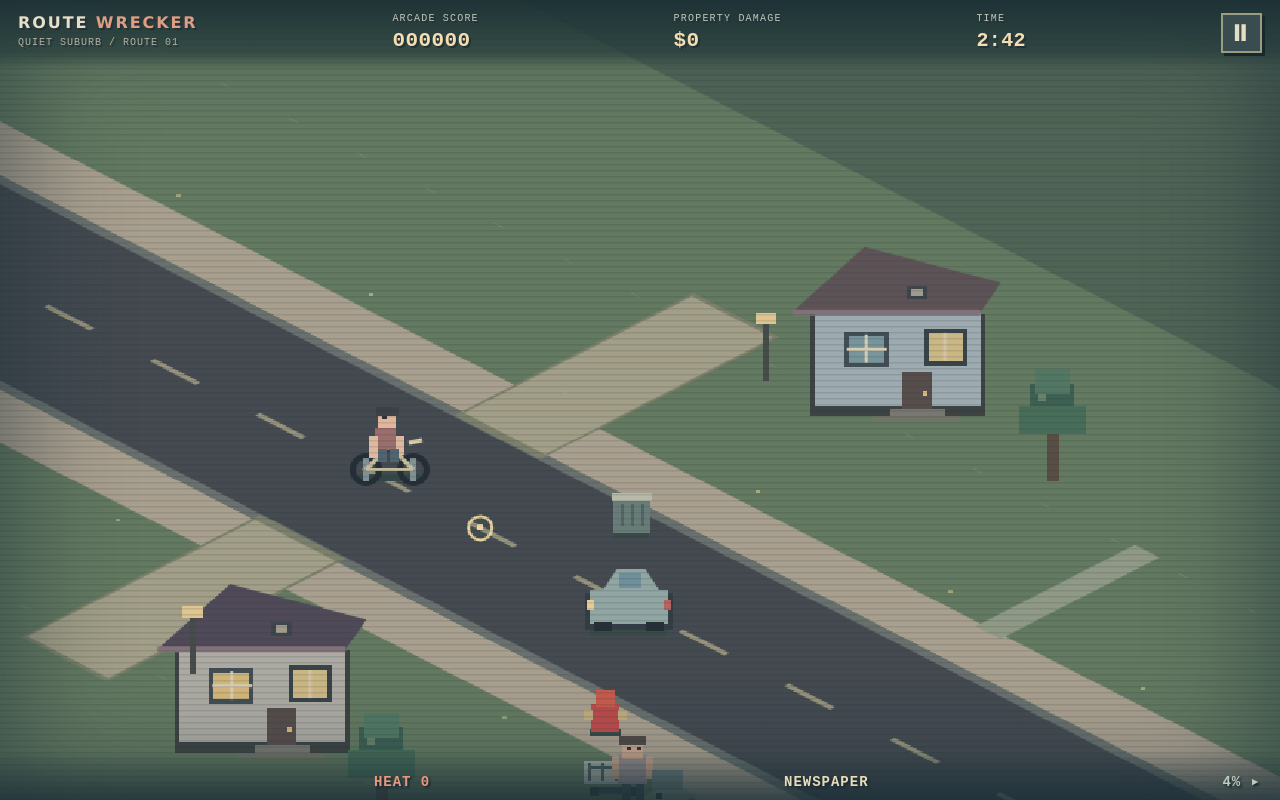
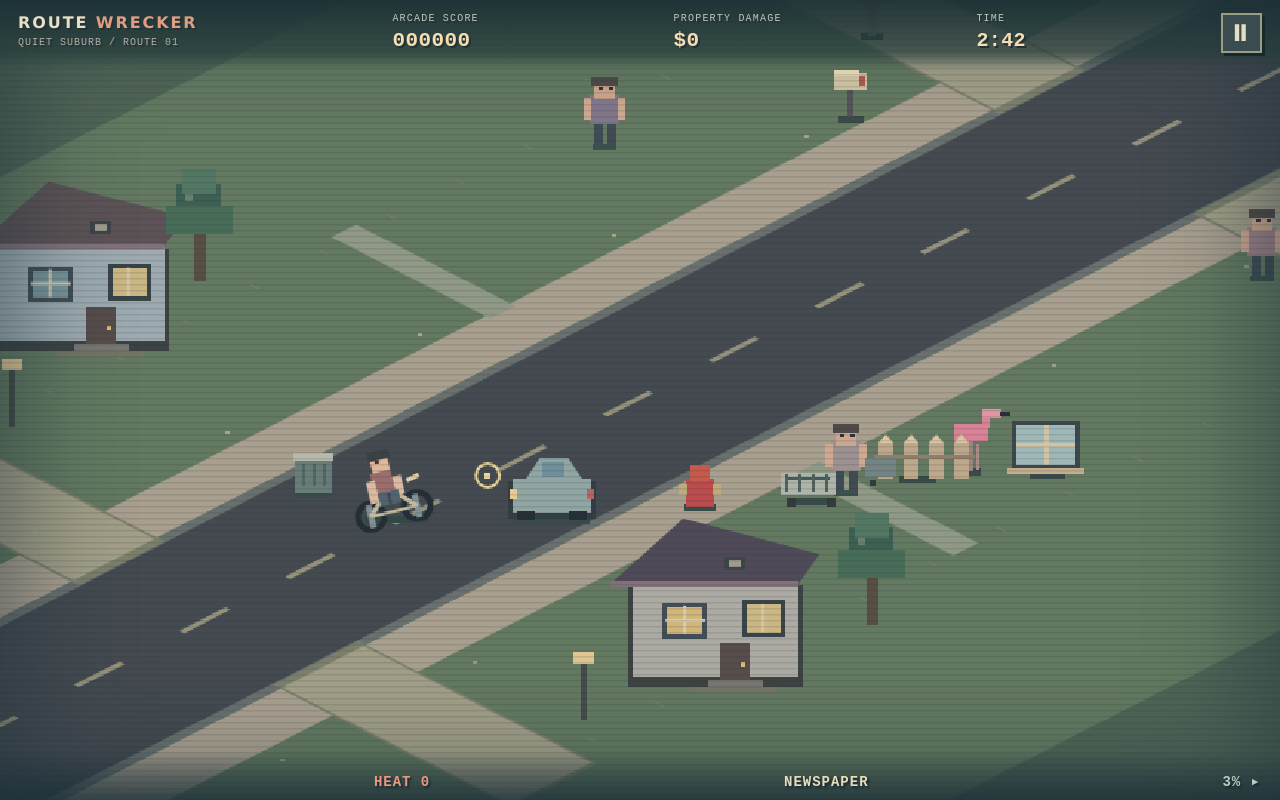
Before and after one commit to narmanb/route-wrecker, a website with bundled scripts: page index.html in a window 1280 px wide. Both pictures are taken after a click on the button "RIDE THE ROUTE". Built offline with nearby package versions, Linux system fonts and the light colour scheme.

Commit message:
Rework screen-relative bicycle steering and route pace

```diff
--- a/src/data.js
+++ b/src/data.js
@@ -1,4 +1,4 @@
-export const LENGTH = 5200;
+export const LENGTH = 11200;
 export const ROUTE_SECONDS = 165;
 export const BOUNDS = {minY:-270,maxY:300};
 
@@ -41,18 +41,18 @@ export const EVENTS = {
 // The first lot is a teaching opportunity; its actors are spatially arranged to allow
 // a rolling bin to make a car swerve into a hydrant, then water to move a resident/cart.
 const first = [
-  ['trash',330,-55], ['car',405,22], ['hydrant',475,111], ['cart',525,152],
+  ['trash',330,-55], ['car',405,62], ['hydrant',475,111], ['cart',525,152],
   ['fence',585,177], ['flamingo',612,192], ['window',640,225],
 ];
 const pattern = [
   ['mailbox',80,-133],['mailbox',190,130],['window',235,-214],['window',265,237],
   ['fence',270,175],['flamingo',155,-190],['sign',325,-130],['trash',330,132],
-  ['mower',395,-195],['car',425,-42],['hydrant',520,120],['materials',570,-198],
-  ['cart',610,170],['fence',660,186],['van',750,50],['mailbox',790,-135],
+  ['mower',395,-195],['car',425,-65],['hydrant',520,120],['materials',570,-198],
+  ['cart',610,170],['fence',660,186],['van',750,68],['mailbox',790,-135],
 ];
 export function makeLevel() {
   const objects = first.map(([type,x,y],i)=>({id:`intro-${i}`,type,x,y,lot:0}));
-  for (let lot=0; lot<6; lot++) for (let i=0;i<pattern.length;i++) {
+  for (let lot=0; lot<14; lot++) for (let i=0;i<pattern.length;i++) {
     const [type,dx,y] = pattern[i];
     const x = 760 + lot*740 + dx;
     if (x > LENGTH - 90) continue;
@@ -60,8 +60,8 @@ export function makeLevel() {
   }
   const people = [
     {x:527,y:154,kind:'cart'}, {x:720,y:-210,kind:'porch'}, {x:890,y:170,kind:'walker'},
-    ...Array.from({length:6},(_,i)=>({x:1120+i*730,y:i%2? -210:215,kind:['mower','washer','groceries','porch','cart','walker'][i]})),
+    ...Array.from({length:14},(_,i)=>({x:1120+i*730,y:i%2? -210:215,kind:['mower','washer','groceries','porch','cart','walker'][i%6]})),
   ];
-  const dogs = [1080,2050,2940,3860,4680].map((x,i)=>({x,y:i%2? -185:195}));
+  const dogs = Array.from({length:9},(_,i)=>({x:1080+i*1160,y:i%2? -185:195}));
   return {objects,people,dogs};
 }
--- a/src/game.js
+++ b/src/game.js
@@ -13,7 +13,7 @@ function togglePause(){if(state==='playing'){state='paused';world.paused=true;}e
 function report(){state='results';const r=world.report(),fields=[['PROPERTY DAMAGE','$'+scoreFormat(r.damage)],['ARCADE SCORE',scoreFormat(r.score)],['LONGEST COMBO','x'+r.longestCombo],['LARGEST CHAIN','$'+scoreFormat(r.largestChain)],['INDIRECT DAMAGE','$'+scoreFormat(r.indirectDamage)],['MAILBOXES DESTROYED',r.stats.mailboxes],['WINDOWS BROKEN',r.stats.windows],['VEHICLES DAMAGED',r.stats.vehicles],['TOTAL OBJECTS',r.stats.objects],['PATROLS WRECKED',r.stats.police],['INSURANCE CLAIMS',r.claims],['NEIGHBORHOOD APPROVAL',r.approval+'%']];$('report').replaceChildren(...fields.map(([a,b])=>{const div=document.createElement('div'),label=document.createElement('span'),value=document.createElement('b');label.textContent=a;value.textContent=b;div.append(label,value);return div;}));$('resultQuote').textContent=r.damage>12000?'“WE HAVE RECONSIDERED YOUR COVERAGE.”':'“PLEASE KEEP YOUR RECEIPTS.”';panels();}
 function orientation(){if(screen.orientation?.lock){screen.orientation.lock('landscape').catch(()=>{});} $('rotate').classList.toggle('hidden',innerWidth>=innerHeight);}
 async function fullscreen(){try{if(!document.fullscreenElement)await $('shell').requestFullscreen();else await document.exitFullscreen();}catch{}orientation();}
-document.addEventListener('pointerdown',e=>{if(e.pointerType==='touch'){usingTouch=true;gamepadActive=false;panels();}},{passive:true});
+document.addEventListener('pointerdown',e=>{if(e.pointerType==='touch'){usingTouch=true;gamepadActive=false;mouseAim=null;panels();}},{passive:true});
 $('start').onclick=begin;$('again').onclick=begin;$('restartPause').onclick=begin;$('pause').onclick=togglePause;$('resume').onclick=togglePause;
 document.querySelectorAll('.fullscreen').forEach(b=>b.onclick=fullscreen);
 document.addEventListener('fullscreenchange',orientation);window.addEventListener('resize',orientation);orientation();
@@ -30,7 +30,11 @@ function stick(id,key,fireOnRelease=false){const el=$(id),nub=el.querySelector('
   function move(e){const r=el.getBoundingClientRect(),dx=e.clientX-r.left-r.width/2,dy=e.clientY-r.top-r.height/2,limit=r.width*.38,len=Math.hypot(dx,dy),scale=Math.min(1,limit/(len||1));touch[key]={x:dx*scale/limit,y:dy*scale/limit};nub.style.transform=`translate(${dx*scale}px,${dy*scale}px)`;if(len>12)moved=true;}
   el.addEventListener('pointerdown',e=>{usingTouch=true;gamepadActive=false;pointer=e.pointerId;moved=false;el.setPointerCapture(pointer);move(e);panels();e.preventDefault();});
   el.addEventListener('pointermove',e=>{if(e.pointerId===pointer)move(e);});
-  const end=e=>{if(e.pointerId!==pointer)return;if(fireOnRelease&&moved&&state==='playing')world.throw();pointer=null;touch[key]={x:0,y:0};nub.style.transform='';};
+  const end=e=>{if(e.pointerId!==pointer)return;if(fireOnRelease&&moved&&state==='playing'){
+    // Capture the final touch direction even if release occurs between two frames.
+    const a=unproject(touch.aim.x,touch.aim.y),length=Math.hypot(a.x,a.y);
+    if(length>.01){world.player.aim={x:a.x/length,y:a.y/length};world.throw();}
+  }pointer=null;touch[key]={x:0,y:0};nub.style.transform='';};
   el.addEventListener('pointerup',end);el.addEventListener('pointercancel',end);
 }
 stick('moveStick','move');stick('aimStick','aim',true);
--- a/src/render.js
+++ b/src/render.js
@@ -22,7 +22,7 @@ export class Renderer {
     this.quad(x0,-126,x1,-84,COLORS.sidewalk);this.quad(x0,84,x1,126,COLORS.sidewalk);
     this.quad(x0,-84,x1,84,COLORS.roadEdge);this.quad(x0,-77,x1,77,COLORS.road);
     for(let x=Math.floor(x0/85)*85;x<x1;x+=85){this.quad(x,-2,x+37,2,'#96937c');}
-    for(let lot=0;lot<8;lot++){
+    for(let lot=Math.max(0,Math.floor((world.player.x-700)/740));lot<=Math.ceil((world.player.x+1300)/740);lot++){
       const x=lot*740+165;
       this.quad(x,-270,x+69,-78,'#7c806b');this.quad(x,78,x+69,270,'#7c806b');
       this.quad(x+2,-267,x+67,-84,'#a29e87');this.quad(x+2,84,x+67,267,'#a29e87');
@@ -104,7 +104,7 @@ export class Renderer {
     const g=this.g,q=this.point(p.x,p.y),x=q.x,y=q.y;
     rect(g,x-21,y-5,43,5,'#344947');
     if(p.crash>0){rect(g,x-24,y-13,39,8,'#b17569');rect(g,x-10,y-23,12,11,'#dfb29a');return;}
-    g.save();g.translate(Math.round(x),Math.round(y));g.rotate(clamp(p.angle,-.4,.4));
+    g.save();g.translate(Math.round(x),Math.round(y));g.rotate(-.24+clamp(p.angle,-.4,.4));
     for(const ox of [-15,17]){g.strokeStyle='#252e36';g.lineWidth=4;g.beginPath();g.arc(ox,-8,9,0,Math.PI*2);g.stroke();rect(g,ox-2,-16,4,16,'#809194');}
     line(g,-15,-8,1,-24,'#c2bc9d',3);line(g,1,-24,17,-8,'#c2bc9d',3);line(g,17,-8,-15,-8,'#c2bc9d',2);
     line(g,14,-26,23,-28,'#ded0a8',3);line(g,-5,-22,6,-22,'#353e48',4);
@@ -118,7 +118,7 @@ export class Renderer {
     this.ground(w);
     for(const h of w.hazards){const p=this.point(h.x,h.y);g.fillStyle=h.kind==='water'?'#74b3b8aa':'#817a6999';g.beginPath();g.ellipse(p.x,p.y,h.radius*.85,h.radius*.35,0,0,Math.PI*2);g.fill();if(h.kind==='water')for(let i=0;i<5;i++)rect(g,p.x-30+i*13,p.y-4+(i%2)*7,8,2,'#c5dbce');}
     const sprites=[];
-    for(let i=0;i<7;i++)for(const side of [-1,1]){const x=350+i*740,y=side*255;sprites.push({y:this.point(x,y).y,draw:()=>this.house(x,y,i+side+8)});}
+    for(let i=Math.max(0,Math.floor((w.player.x-700)/740));i<=Math.ceil((w.player.x+1300)/740);i++)for(const side of [-1,1]){const x=350+i*740,y=side*255;sprites.push({y:this.point(x,y).y,draw:()=>this.house(x,y,i+side+8)});}
     for(const o of w.objects)sprites.push({y:this.point(o.x,o.y).y,draw:()=>this.object(o)});
     for(const p of w.people)sprites.push({y:this.point(p.x,p.y).y,draw:()=>this.person(p)});
     for(const d of w.dogs)if(d.active||Math.abs(d.x-w.player.x)<350)sprites.push({y:this.point(d.x,d.y).y,draw:()=>this.dog(d)});
--- a/src/systems.js
+++ b/src/systems.js
@@ -2,8 +2,10 @@ import {LENGTH, ROUTE_SECONDS, BOUNDS, TYPES, WEAPONS, PEOPLE, HEAT, EVENTS, mak
 
 export const clamp = (n,a,b)=>Math.max(a,Math.min(b,n));
 export const distance = (a,b)=>Math.hypot(a.x-b.x,a.y-b.y);
-export const project = (x,y)=>({x:(x-y)*.84,y:(x+y)*.43});
-export const unproject = (x,y)=>({x:x/(2*.84)+y/(2*.43),y:y/(2*.43)-x/(2*.84)});
+// Forward along the route travels up and right, as in a 3/4 arcade street.
+// The inverse maps screen-relative sticks and mouse aim back into world space.
+export const project = (x,y)=>({x:(x+y)*.84,y:(y-x)*.43});
+export const unproject = (x,y)=>({x:x/(2*.84)-y/(2*.43),y:x/(2*.84)+y/(2*.43)});
 
 export class World {
   constructor() { this.reset(); }
@@ -12,7 +14,7 @@ export class World {
     this.objects=level.objects.map(o=>({...o,hp:TYPES[o.type].hp,broken:false,velocity:null,credit:null,damageTaken:0,reacted:false}));
     this.people=level.people.map((p,i)=>({...p,id:`person-${i}`,state:'idle',vx:0,vy:0,credit:null,phase:i*1.73}));
     this.dogs=level.dogs.map((d,i)=>({...d,id:i,active:false,stun:0,phase:i}));
-    this.player={x:85,y:0,speed:34,side:0,angle:0,crash:0,invuln:0,aim:{x:1,y:0},throwCooldown:0,weapon:'paper',skid:0};
+    this.player={x:85,y:0,speed:86,side:0,angle:0,crash:0,invuln:0,aim:{x:1,y:0},throwCooldown:0,weapon:'paper',skid:0};
     this.projectiles=[]; this.particles=[]; this.hazards=[];
     this.time=0;this.remaining=ROUTE_SECONDS;this.finished=false;this.paused=false;
     this.score=0;this.damage=0;this.indirectDamage=0;this.combo=0;this.longestCombo=0;
@@ -90,8 +92,8 @@ export class World {
   }
   crash(reason='WIPEOUT!'){
     const p=this.player;if(p.invuln>0||p.crash>0)return;
-    p.crash=1.3;p.invuln=3;p.speed=8;p.side=0;this.combo=0;this.comboTimer=0;
-    this.remaining=Math.max(0,this.remaining-2);this.say(reason,p.x,p.y,'#f3a997');this.burst(p.x,p.y,'#d8b8a3',13);
+    p.crash=.8;p.invuln=2.2;p.speed=24;p.side=0;this.combo=0;this.comboTimer=0;
+    this.remaining=Math.max(0,this.remaining-.75);this.say(reason,p.x,p.y,'#f3a997');this.burst(p.x,p.y,'#d8b8a3',13);
   }
   update(dt,input={}) {
     if(this.finished||this.paused)return;
@@ -100,22 +102,27 @@ export class World {
     const steer=clamp(input.steer||0,-1,1), throttle=clamp(input.throttle||0,-1,1), braking=!!input.brake;
     if(input.aim&&Math.hypot(input.aim.x,input.aim.y)>.25){const len=Math.hypot(input.aim.x,input.aim.y);p.aim={x:input.aim.x/len,y:input.aim.y/len};}
     if(p.crash<=0){
-      const target=braking?12:(input.boost?62:throttle<-.35?23:39)+Math.max(0,throttle)*7;
-      p.speed+=(target-p.speed)*Math.min(1,dt*(braking?3.7:1.1));
-      const desired=steer*(braking?58:105)*(.62+p.speed/65);
-      p.side+=(desired-p.side)*Math.min(1,dt*(braking?2.5:1.6));
-      if(braking&&Math.abs(p.side)>38){p.skid=.35;if(Math.random()<dt*15)this.burst(p.x,p.y,'#b1a5a0',1);}
+      // Stick/keyboard directions are screen-relative. A press to the right must
+      // actually add rightward screen velocity; auto-forward keeps the route moving.
+      const control=unproject(steer*62,-throttle*62);
+      const forward=braking?31:(input.boost?132:92);
+      const responsiveness=braking?8:6.5;
+      const targetX=Math.max(14,forward+control.x*(braking?.55:1));
+      const targetY=control.y*(braking?.55:1);
+      p.speed+=(targetX-p.speed)*Math.min(1,dt*responsiveness);
+      p.side+=(targetY-p.side)*Math.min(1,dt*responsiveness);
+      if(braking&&Math.abs(p.side)>15){p.skid=.35;if(Math.random()<dt*15)this.burst(p.x,p.y,'#b1a5a0',1);}
       p.skid=Math.max(0,p.skid-dt);
       p.y=clamp(p.y+p.side*dt,BOUNDS.minY,BOUNDS.maxY);
-      p.x+=p.speed*dt;p.angle+=(p.side/120-p.angle)*Math.min(1,dt*4);
+      p.x+=p.speed*dt;p.angle+=(p.side/110-p.angle)*Math.min(1,dt*5);
       const curb=Math.min(Math.abs(Math.abs(p.y)-87),Math.abs(Math.abs(p.y)-122));
-      if(curb<7&&Math.abs(p.side)>55&&p.speed>52){p.speed*=.99;p.skid=.2;}
+      if(curb<7&&Math.abs(p.side)>35&&p.speed>80){p.speed*=.985;p.skid=.2;}
       if(Math.abs(p.y)>230&&p.x%740>220&&p.x%740<590)this.crash('FRONT PORCH!');
     }
     if(input.throw)this.throw();
     for(const o of this.objects){
-      if(Math.abs(o.x-p.x)<45&&distance(p,o)<TYPES[o.type].radius+12&&!o.broken&&p.speed>28){
-        this.hit(o,p.speed>49?2:1,this.chain(),false,p);
+      if(Math.abs(o.x-p.x)<45&&distance(p,o)<TYPES[o.type].radius+12&&!o.broken&&p.speed>32){
+        this.hit(o,p.speed>110?2:1,this.chain(),false,p);
         if(TYPES[o.type].mass>=6)this.crash('HANDLEBARS OVER!');else p.speed*=.8;
       }
     }
```
Also changed, not shown: index.html (+2 -2 lines), tests/world.test.js (+16 -10 lines), README.md.
